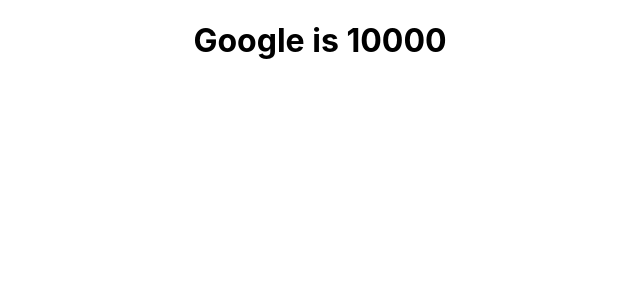
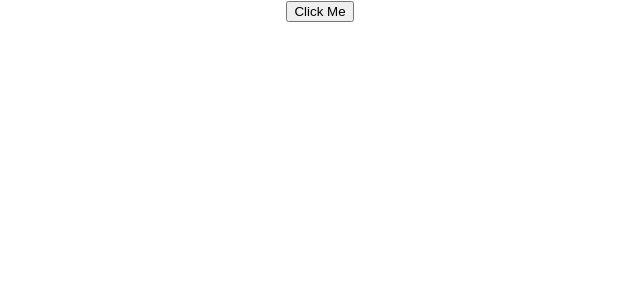
Before and after one commit to Arafat-alim/CodeEvolution, a React (Create React App) app: page / in a window 1280 px wide. Shown: the top 300 px of the page, without its empty margins (320-960 px from the left). Built offline with nearby package versions, Linux system fonts and the light colour scheme.

Commit message:
EventHandler: Func Comp File created.

```diff
--- a/src/App.js
+++ b/src/App.js
@@ -1,10 +1,11 @@
 import "./App.css";
-import StateDes1 from "./MyComponents/Destructuring/StateDes1";
+
+import FunctionClick from "./MyComponents/Event-Handling/FunctionClick";
 
 function App() {
   return (
     <div className="App">
-      <StateDes1 name={"Google"} value={10000} />
+      <FunctionClick />
     </div>
   );
 }
--- /dev/null
+++ b/src/MyComponents/Event-Handling/FunctionClick.jsx
@@ -0,0 +1,12 @@
+import React from "react";
+
+export default function FunctionClick() {
+  function clickHandler() {
+    alert("Finally Clicked");
+  }
+  return (
+    <div>
+      <button onClick={clickHandler}>Click Me</button>
+    </div>
+  );
+}
```
